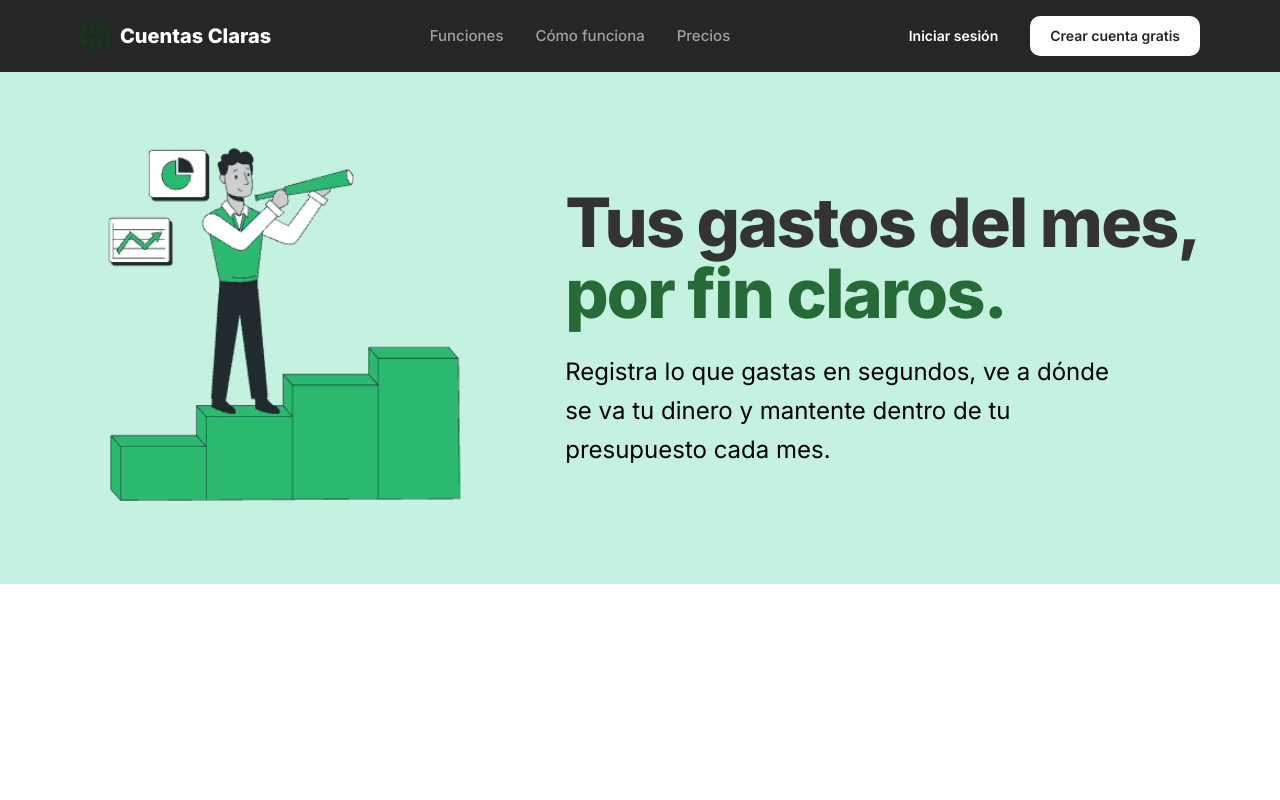
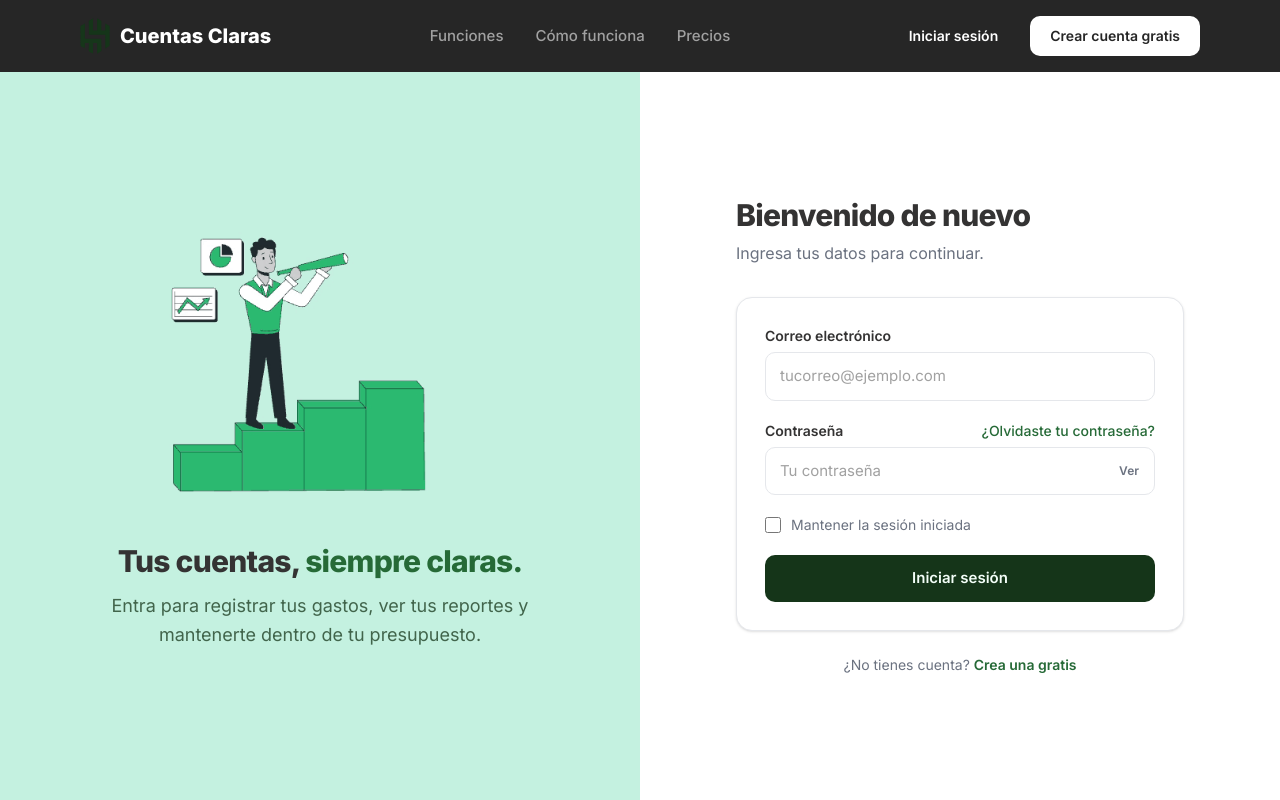
Before and after one commit to juandadevp/cuentasclaras, a Next.js app: page /login in a window 1280 px wide. Before the commit this address had no page. Shown: the top 800 px of the page. Built offline with nearby package versions, Linux system fonts and the light colour scheme.

Commit message:
Agregar página de inicio de sesión con la paleta del sitio
Mover el banner principal a la portada y ajustar los usos de brand-900
a brand-800, que es el nombre actual del color en globals.css.

```diff
--- a/src/app/layout.tsx
+++ b/src/app/layout.tsx
@@ -1,7 +1,6 @@
 import type { Metadata } from "next";
 import { Inter, Geist_Mono } from "next/font/google";
 import "./globals.css";
-import { Hero } from "@/components/layout/Hero";
 import { Header } from "@/components/layout/Header";
 import { siteConfig } from "@/config/site";
 
@@ -28,7 +27,6 @@ export default function RootLayout({ children }: LayoutProps<"/">) {
     >
       <body className="min-h-full flex flex-col">
         <Header />
-        <Hero />
         <main className="flex-1">{children}</main>
       </body>
     </html>
--- /dev/null
+++ b/src/app/login/page.tsx
@@ -0,0 +1,44 @@
+import type { Metadata } from "next";
+import Link from "next/link";
+import { LoginForm } from "@/components/auth/LoginForm";
+import { ImagenDeFondo } from "@/components/ui/ImagenDeFondo";
+
+export const metadata: Metadata = { title: "Iniciar sesión" };
+
+export default function LoginPage() {
+  return (
+    <div className="grid min-h-[calc(100vh-4.5rem)] md:grid-cols-2">
+      <aside className="hidden flex-col items-center justify-center gap-8 bg-menta px-10 py-12 md:flex">
+        <div className="relative h-72 w-full max-w-md">
+          <ImagenDeFondo src="/ilustracion.gif" ajuste="contain" claseImagen="scale-110" />
+        </div>
+        <div className="max-w-md text-center">
+          <h2 className="text-3xl font-extrabold tracking-tight text-foreground">
+            Tus cuentas, <span className="text-brand-700">siempre claras.</span>
+          </h2>
+          <p className="mt-3 text-lg leading-relaxed text-brand-800/75">
+            Entra para registrar tus gastos, ver tus reportes y mantenerte dentro de tu presupuesto.
+          </p>
+        </div>
+      </aside>
+
+      <section className="flex items-center justify-center px-6 py-12">
+        <div className="w-full max-w-md">
+          <h1 className="text-3xl font-extrabold tracking-tight text-foreground">Bienvenido de nuevo</h1>
+          <p className="mt-2 text-muted">Ingresa tus datos para continuar.</p>
+
+          <div className="mt-8 rounded-2xl border border-border bg-surface p-7 shadow-sm">
+            <LoginForm />
+          </div>
+
+          <p className="mt-6 text-center text-sm text-muted">
+            ¿No tienes cuenta?{" "}
+            <Link href="/registro" className="font-semibold text-brand-700 hover:underline">
+              Crea una gratis
+            </Link>
+          </p>
+        </div>
+      </section>
+    </div>
+  );
+}
--- a/src/app/page.tsx
+++ b/src/app/page.tsx
@@ -1,5 +1,11 @@
 import { Funciones } from "@/components/home/Funciones";
+import { Hero } from "@/components/layout/Hero";
 
 export default function Home() {
-  return <Funciones />;
+  return (
+    <>
+      <Hero />
+      <Funciones />
+    </>
+  );
 }
--- /dev/null
+++ b/src/components/auth/LoginForm.tsx
@@ -0,0 +1,63 @@
+"use client";
+
+import Link from "next/link";
+import { useState, type FormEvent } from "react";
+import { Campo } from "@/components/ui/Campo";
+
+export function LoginForm() {
+  const [verClave, setVerClave] = useState(false);
+
+  function enviar(e: FormEvent<HTMLFormElement>) {
+    e.preventDefault();
+    // TODO: conectar con la autenticación cuando exista el backend.
+  }
+
+  return (
+    <form onSubmit={enviar} className="space-y-5">
+      <Campo
+        etiqueta="Correo electrónico"
+        name="email"
+        type="email"
+        autoComplete="email"
+        placeholder="tucorreo@ejemplo.com"
+        required
+      />
+
+      <Campo
+        etiqueta="Contraseña"
+        name="password"
+        type={verClave ? "text" : "password"}
+        autoComplete="current-password"
+        placeholder="Tu contraseña"
+        required
+        extra={
+          <Link href="/recuperar" className="text-sm font-medium text-brand-700 hover:underline">
+            ¿Olvidaste tu contraseña?
+          </Link>
+        }
+        derecha={
+          <button
+            type="button"
+            onClick={() => setVerClave((v) => !v)}
+            className="rounded-md px-2 py-1 text-xs font-semibold text-muted hover:text-foreground"
+            aria-label={verClave ? "Ocultar contraseña" : "Mostrar contraseña"}
+          >
+            {verClave ? "Ocultar" : "Ver"}
+          </button>
+        }
+      />
+
+      <label className="flex items-center gap-2.5 text-sm text-muted">
+        <input type="checkbox" name="recordarme" className="size-4 accent-brand-700" />
+        Mantener la sesión iniciada
+      </label>
+
+      <button
+        type="submit"
+        className="w-full rounded-[10px] bg-brand-800 px-5 py-3 text-[15px] font-semibold text-brand-50 transition-colors hover:bg-brand-700 focus-visible:outline-none focus-visible:ring-4 focus-visible:ring-brand-500/30"
+      >
+        Iniciar sesión
+      </button>
+    </form>
+  );
+}
--- a/src/components/layout/Hero.tsx
+++ b/src/components/layout/Hero.tsx
@@ -11,7 +11,7 @@ export function Hero() {
               por fin claros.
             </span>
           </h1>
-          <p className="mt-6 max-w-xl text-xl leading-relaxed lg:text-2xl text-brand-900/75">
+          <p className="mt-6 max-w-xl text-xl leading-relaxed lg:text-2xl text-brand-800/75">
             Registra lo que gastas en segundos, ve a dónde se va tu dinero y mantente dentro de tu
             presupuesto cada mes.
           </p>
--- /dev/null
+++ b/src/components/ui/Campo.tsx
@@ -0,0 +1,31 @@
+import type { InputHTMLAttributes, ReactNode } from "react";
+
+interface Props extends InputHTMLAttributes<HTMLInputElement> {
+  etiqueta: string;
+  /** Contenido a la derecha de la etiqueta, p. ej. un enlace. */
+  extra?: ReactNode;
+  /** Contenido dentro del campo, a la derecha (p. ej. un botón). */
+  derecha?: ReactNode;
+}
+
+export function Campo({ etiqueta, extra, derecha, id, className = "", ...props }: Props) {
+  const campoId = id ?? props.name;
+  return (
+    <div>
+      <div className="mb-1.5 flex items-center justify-between">
+        <label htmlFor={campoId} className="text-sm font-semibold text-foreground">
+          {etiqueta}
+        </label>
+        {extra}
+      </div>
+      <div className="relative">
+        <input
+          id={campoId}
+          className={`w-full rounded-[10px] border border-border bg-surface px-3.5 py-3 text-[15px] text-foreground outline-none transition placeholder:text-neutral-400 focus:border-brand-500 focus:ring-4 focus:ring-brand-500/15 ${derecha ? "pr-12" : ""} ${className}`}
+          {...props}
+        />
+        {derecha && <div className="absolute inset-y-0 right-2 flex items-center">{derecha}</div>}
+      </div>
+    </div>
+  );
+}
--- a/src/components/ui/Card.tsx
+++ b/src/components/ui/Card.tsx
@@ -2,7 +2,7 @@ import type { ReactNode } from "react";
 
 export function Card({ titulo, children }: { titulo?: string; children: ReactNode }) {
   return (
-    <section className="rounded-xl border border-border border-t-4 border-t-brand-900 bg-surface p-5 shadow-sm">
+    <section className="rounded-xl border border-border border-t-4 border-t-brand-800 bg-surface p-5 shadow-sm">
       {titulo && <h2 className="mb-3 text-sm font-medium text-muted">{titulo}</h2>}
       {children}
     </section>
```
